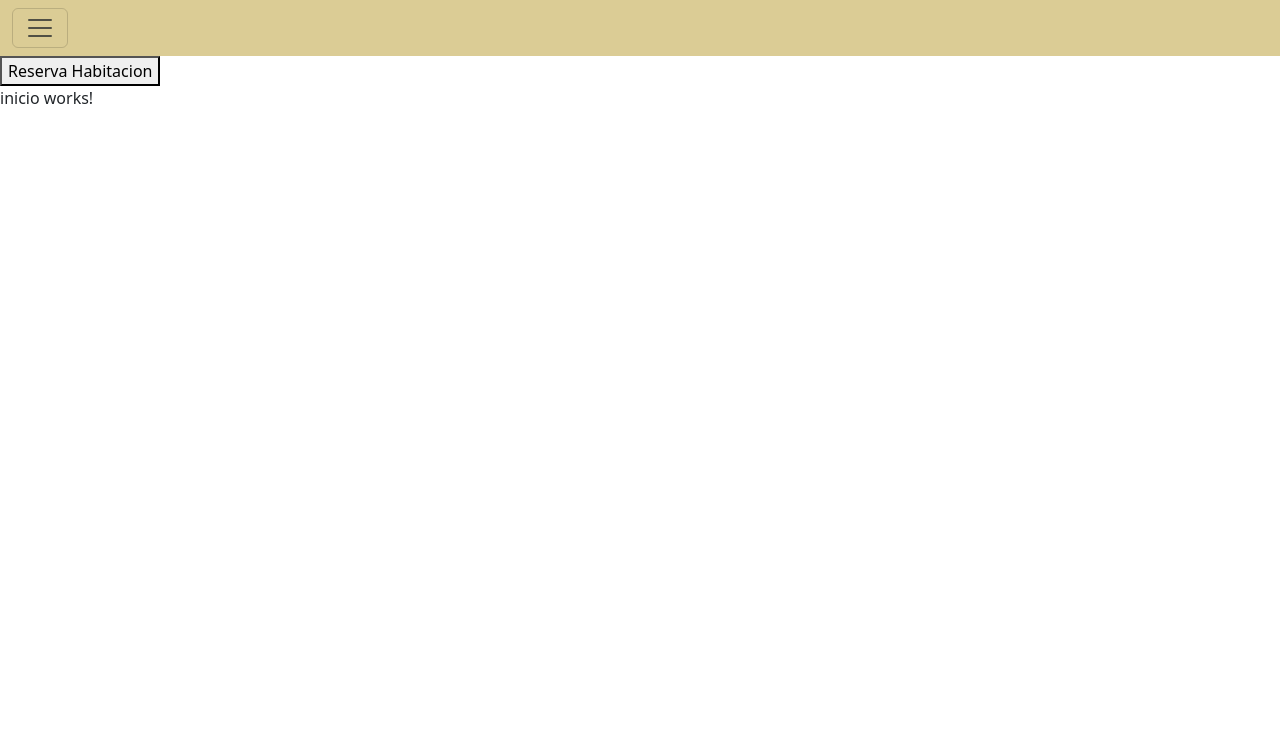
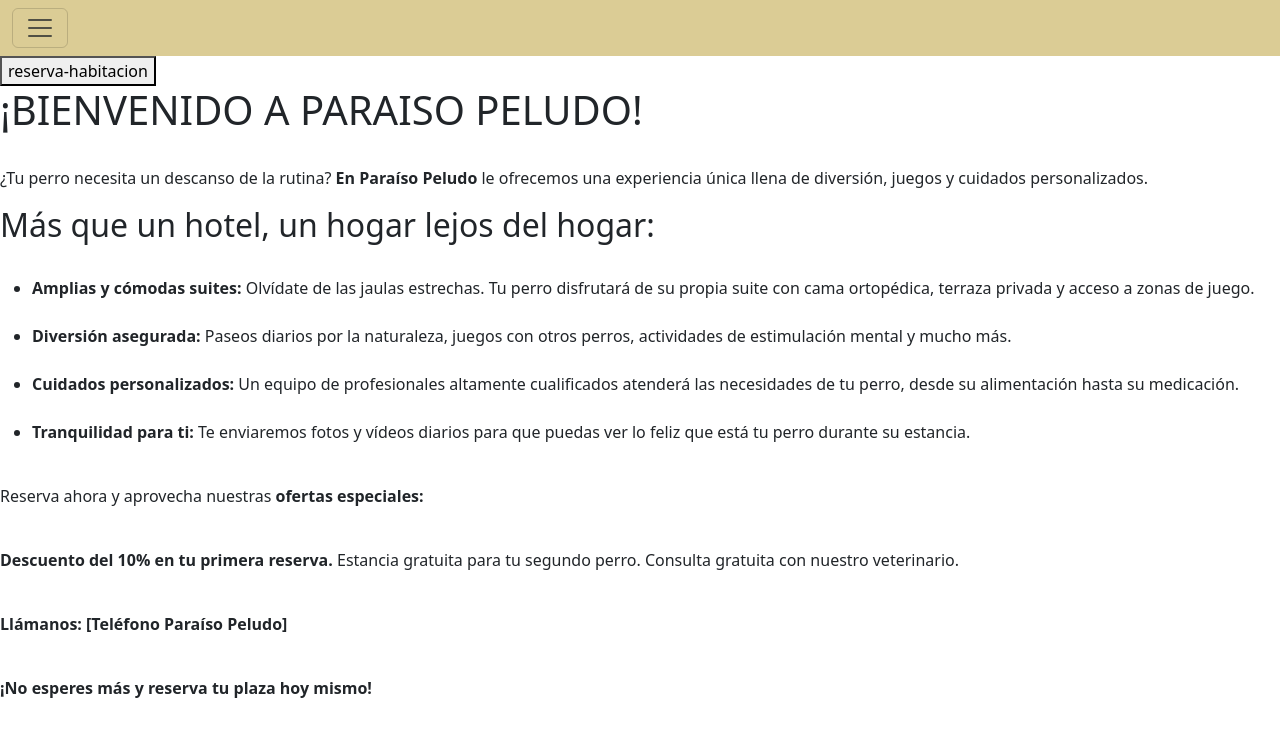
Before and after one commit to cohet3/FrontHotelMascotas, an Angular app: page /inicio in a window 1280 px wide. Shown: the top 736 px of the page. Built offline with nearby package versions, Linux system fonts and the light colour scheme.

Commit message:
inicio en progreso

```diff
--- a/src/app/alta-reserva/alta-reserva.component.css
+++ b/src/app/alta-reserva/alta-reserva.component.css
@@ -0,0 +1,32 @@
+body {
+    background-color: #DBCC95;
+  }
+  h2 {
+    text-align: center;
+}
+  .calendario-alta {
+    margin: 0 auto; /* Centrado horizontal */
+    width: 50%; /* Ancho máximo */
+    border: 1px solid #4c3610; /* Borde */
+    padding: 20px; /* Relleno */
+    text-align: center; /* Alineación del texto */
+    color: #291d09; /* Color del texto */
+    background-color: #DBCC95;
+  }
+
+  input, textarea {
+    background-color: #EAECCC;
+    width: 100%;
+    padding: 5px;
+    margin-bottom: 10px;
+    border: 1px solid #4c3610;
+  }
+
+  button {
+    margin-top: 10px; /* Margen superior del botón */
+    padding: 5px 10px; /* Relleno del botón */
+    border: 1px solid #4c3610; /* Borde del botón */
+    background-color: #291d09; /* Color de fondo del botón */
+    color: #DBCC95; /* Color del texto del botón */
+    cursor: pointer; /* Cursor del botón */
+  }
--- a/src/app/app.component.html
+++ b/src/app/app.component.html
@@ -4,6 +4,7 @@
     <h5 class="text"  class=color: #291d09;>Paraíso Peludo</h5>
     <ul class="list-group ">
       <li class="list-group-item" style="background-color: #EAECCC;border-color: #4c3610;"><a href="#">Inicio</a></li>
+      <li class="list-group-item"style="background-color #EAECCC;border-color:#4c3610;"><a routerLink="reserva-habitacion">Realice su Reserva</a></li>
       <li class="list-group-item" style="background-color: #EAECCC;border-color: #4c3610;"><a routerLink="servicios">Servicios adicionales</a></li>
       <li class="list-group-item" style="background-color: #EAECCC;border-color: #4c3610;"><a routerLink="quienes-somos">Quienes somos</a></li>
       <li class="list-group-item" style="background-color: #EAECCC;border-color: #4c3610;"><a routerLink="galeria-fotos">Galeria de fotos</a></li>
@@ -22,8 +23,6 @@
   </div>
 </nav>
 <a routerLink="reserva-habitacion">
-  <button class="button button2">Reserva Habitacion</button>
+  <button class="button button2">reserva-habitacion</button>
 </a>
-
-
 <router-outlet />
--- a/src/app/inicio/inicio.component.html
+++ b/src/app/inicio/inicio.component.html
@@ -1 +1,28 @@
-<p>inicio works!</p>
+<head>
+    <title>Bienvenido a paraiso peludo</title>
+  </head>
+  <body>
+    <h1>¡BIENVENIDO A PARAISO PELUDO!</h1>
+    <br>
+    <p>¿Tu perro necesita un descanso de la rutina? <strong>En Paraíso Peludo</strong> le ofrecemos una experiencia única llena de diversión, juegos y cuidados personalizados.</p>
+    <h2>Más que un hotel, un hogar lejos del hogar:</h2>
+    <br>
+    <ul>
+    <li><strong>Amplias y cómodas suites:</strong> Olvídate de las jaulas estrechas. Tu perro disfrutará de su propia suite con cama ortopédica, terraza privada y acceso a zonas de juego.</li>
+    <br>
+    <li><strong>Diversión asegurada:</strong> Paseos diarios por la naturaleza, juegos con otros perros, actividades de estimulación mental y mucho más.</li>
+    <br>
+    <li><strong>Cuidados personalizados:</strong> Un equipo de profesionales altamente cualificados atenderá las necesidades de tu perro, desde su alimentación hasta su medicación.</li>
+    <br>
+    <li><strong>Tranquilidad para ti:</strong> Te enviaremos fotos y vídeos diarios para que puedas ver lo feliz que está tu perro durante su estancia.</li>
+    </ul>
+    <br>
+    <p>Reserva ahora y aprovecha nuestras <strong> ofertas especiales:</strong></p>
+    <br>
+    <p><strong>Descuento del 10% en tu primera reserva.</strong>
+        Estancia gratuita para tu segundo perro.
+        Consulta gratuita con nuestro veterinario.</p>
+        <br>
+    <p><strong>Llámanos: [Teléfono Paraíso Peludo]</strong></p>
+    <br>
+    <p><strong>¡No esperes más y reserva tu plaza hoy mismo!</strong></p>
--- a/src/app/inicio/inicio.component.ts
+++ b/src/app/inicio/inicio.component.ts
@@ -1,9 +1,10 @@
 import { Component } from '@angular/core';
+import { FormsModule } from '@angular/forms';
 
 @Component({
   selector: 'app-inicio',
   standalone: true,
-  imports: [],
+  imports: [FormsModule],
   templateUrl: './inicio.component.html',
   styleUrl: './inicio.component.css'
 })
--- a/src/app/quines-somos/quines-somos.component.html
+++ b/src/app/quines-somos/quines-somos.component.html
@@ -1,6 +1,6 @@
 <h1>Quienes somos</h1>
 
-  <div class="card" style="width: 18rem;">
+  <div class="card" style="width: 30rem;">
     <img src="assets\imagenes\perroIoanCoche.jpg" class="card-img-top" alt="Ioan">
     <div class="card-body">
       <h5 class="card-title">Ioan Bobinca</h5>
@@ -24,7 +24,7 @@
       <a href="https://www.linkedin.com/in/jos%C3%A9-moreno-s%C3%A1nchez-a9a260292?utm_source=share&utm_campaign=share_via&utm_content=profile&utm_medium=ios_app " class="btn btn-primary">Perfíl personal</a>
     </div>
   </div>
-  <div class="card" style="width: 18rem;">
+  <div class="card" style="width: 30rem;">
     <img src="assets\imagenes\dani.jpg" class="card-img-top" alt="...">
     <div class="card-body">
       <h5 class="card-title">Danny Rodas</h5>
@@ -32,7 +32,7 @@
       <a href="https://www.linkedin.com/in/danny-rodas-galarza-678b5ba7/" class="btn btn-primary">Perfíl personal</a>
     </div>
 </div>
-  <div class="card" style="width: 18rem;">
+  <div class="card" style="width: 30rem;">
     <img src="assets\imagenes\beatriz.png" class="card-img-top" alt="Beatriz Torija">
     <div class="card-body">
       <h5 class="card-title">Beatriz Torija</h5>
```
Also changed, not shown: src/app/quines-somos/quines-somos.component.css (line endings or trailing spaces).
